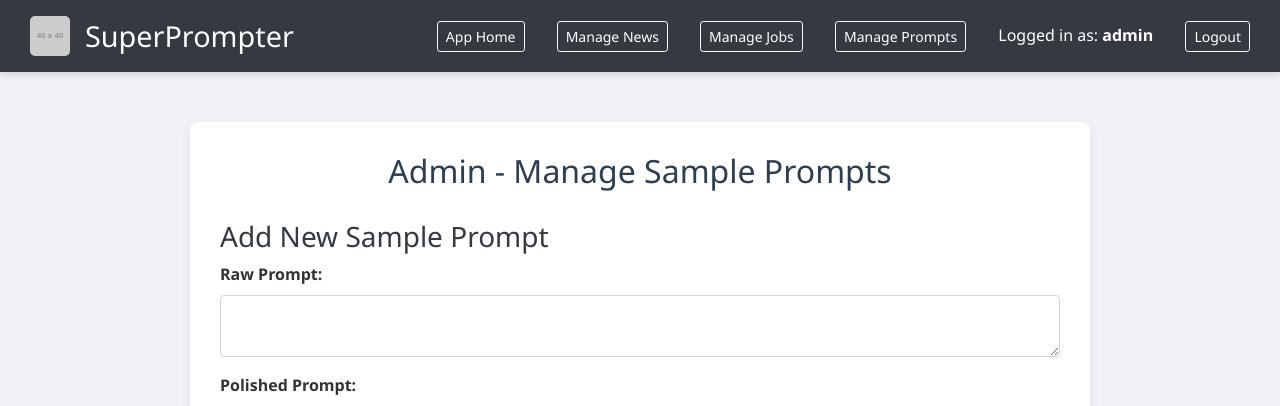
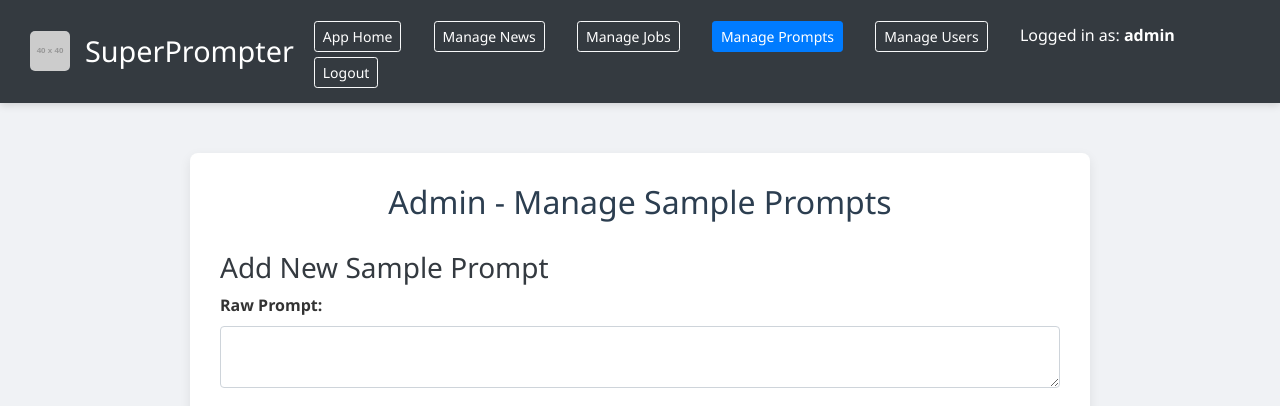
Before and after one commit to simpdatasush/prompts_testing, a Flask app: page /admin/prompts in a window 1280 px wide. Shown: the top 406 px of the page. Run offline with Flask 3, Linux system fonts and the light colour scheme; a user stored in the database is signed in; grey boxes labelled with a size stand in for pictures from a placeholder-image service; some libraries are stand-ins or nearby versions.

Commit message:
Update admin_prompts.html

```diff
--- a/templates/admin_prompts.html
+++ b/templates/admin_prompts.html
@@ -26,37 +26,21 @@
             align-items: center;
             box-shadow: 0 2px 8px rgba(0, 0, 0, 0.15);
         }
-
-
-
-
         .app-header .logo-section {
             display: flex;
             align-items: center;
         }
-
-
-
-
         .app-header .app-logo {
             height: 40px;
             margin-right: 15px;
             border-radius: 5px;
         }
-
-
-
-
         .app-header h1.header-title {
             margin: 0;
             font-size: 1.8rem;
             color: #ffffff;
             text-align: left;
         }
-
-
-
-
         .app-header .auth-section a,
         .app-header .auth-section span {
             color: #ffffff;
@@ -65,18 +49,11 @@
             text-decoration: none;
             transition: color 0.2s ease;
         }
-
-
-
-
         .app-header .auth-section a:hover {
             color: #007bff;
             text-decoration: underline;
         }
-
-
-
-
+        /* Main Container */
         .container {
             flex-grow: 1;
             max-width: 900px;
@@ -176,7 +153,8 @@
             <a href="{{ url_for('app_home') }}" class="btn btn-outline-light btn-sm mr-2">App Home</a>
             <a href="{{ url_for('admin_news') }}" class="btn btn-outline-light btn-sm mr-2">Manage News</a>
             <a href="{{ url_for('admin_jobs') }}" class="btn btn-outline-light btn-sm mr-2">Manage Jobs</a>
-           <a href="{{ url_for('admin_prompts') }}" class="btn btn-outline-light btn-sm mr-2">Manage Prompts</a>
+            <a href="{{ url_for('admin_prompts') }}" class="btn btn-primary btn-sm mr-2">Manage Prompts</a>
+            <a href="{{ url_for('admin_users') }}" class="btn btn-outline-light btn-sm mr-2">Manage Users</a>
             {% if current_user.is_authenticated %}
                 <span class="navbar-text mr-2">Logged in as: <strong>{{ current_user.username }}</strong></span>
                 <a href="{{ url_for('logout') }}" class="btn btn-outline-light btn-sm">Logout</a>
@@ -187,12 +165,8 @@
     </header>
 
 
-
-
     <div class="container">
         <h2>Admin - Manage Sample Prompts</h2>
-
-
 
         {% with messages = get_flashed_messages(with_categories=true) %}
             {% if messages %}
@@ -203,8 +177,6 @@
                 </div>
             {% endif %}
         {% endwith %}
-
-
 
 
         <h3>Add New Sample Prompt</h3>
@@ -235,8 +207,6 @@
             </div>
             <button type="submit" class="btn btn-primary">Add Prompt</button>
         </form>
-
-
 
 
         <h3 class="mt-5">Existing Sample Prompts</h3>
@@ -284,7 +254,6 @@
         {% endif %}
     </div>
 
-
     <!-- Modal for viewing full prompt content -->
     <div class="modal fade" id="promptModal" tabindex="-1" aria-labelledby="promptModalLabel" aria-hidden="true">
       <div class="modal-dialog modal-lg">
@@ -314,8 +283,6 @@
     <!-- End Modal -->
 
 
-
-
     <footer class="footer">
       <div class="footer-content">
           This is developed by Sushrut Kulkarni &nbsp; Email: <a href="mailto:info@promptsgenerator.ai">info@promptsgenerator.ai</a>
```
Lines whose indentation alone changed are shown as unchanged.
